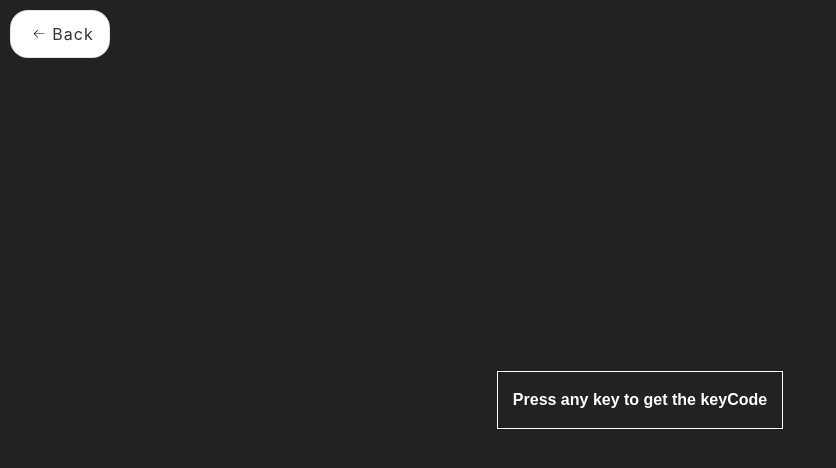
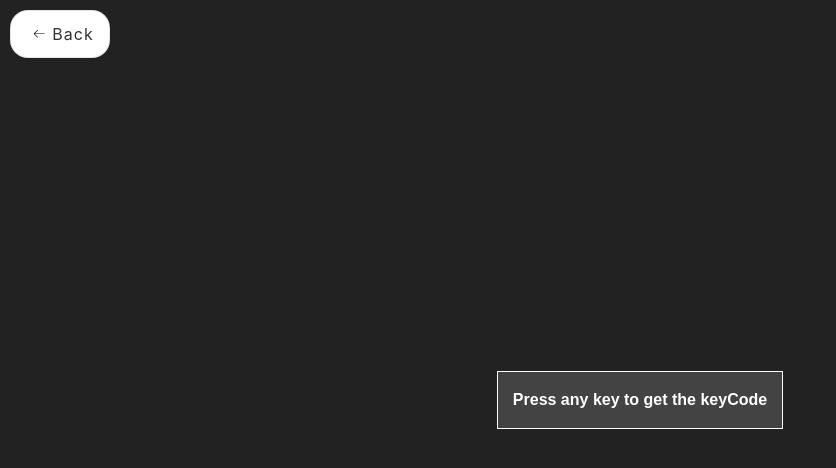
Before and after one commit to jorgehenrrique/50projects-react, a React (Vite) app: page /50projects-react/pages/11-event-keycodes in a window 1280 px wide. Shown: the top 468 px of the page, without its empty margins (0-836 px from the left). Built offline with nearby package versions, Linux system fonts and the light colour scheme; a web font is replaced by a local one.

Commit message:
fix: proj 11

```diff
--- a/src/pages/11-event-keycodes/Eventkeycodes.css
+++ b/src/pages/11-event-keycodes/Eventkeycodes.css
@@ -13,6 +13,7 @@
   font-weight: bold;
   padding: 2rem 1.5rem;
   border: 1px solid #fff;
+  background-color: #62616186;
   display: flex;
   gap: 3rem;
 }
@@ -28,3 +29,7 @@
   background-color: #62616186;
   font-size: 1.4rem;
 }
+.no-border {
+  border: none;
+  background-color: transparent;
+}
--- a/src/pages/11-event-keycodes/Eventkeycodes.jsx
+++ b/src/pages/11-event-keycodes/Eventkeycodes.jsx
@@ -23,7 +23,7 @@ export default function Eventkeycodes() {
 
   return (
     <div className="body-11" onKeyPress={(e) => handleKey(e)} tabIndex={0}>
-      <div className="container-11">
+      <div className={`container-11 ${press ? 'no-border' : ''}`}>
         {!press && <p>Press any key to get the keyCode</p>}
         {press &&
           <>
@@ -33,7 +33,7 @@ export default function Eventkeycodes() {
             </div>
             <div>
               event.which
-              <small>{`${key.which}`}</small>
+              <small>{`${event.keyCode || event.which}`}</small>
               {/* O código .keyCode foi descontinuado e não é mais recomendado para obter o código da tecla pressionada.
               Em vez disso, você pode usar a propriedade event.which para obter o código da tecla pressionada. */}
             </div>
```
